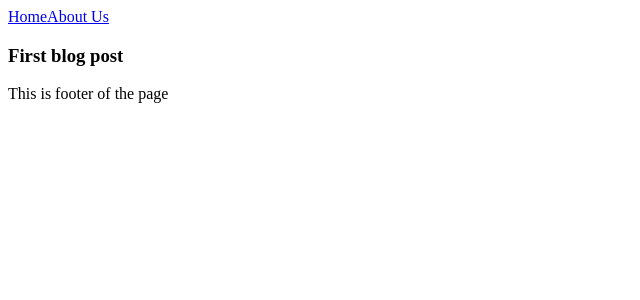
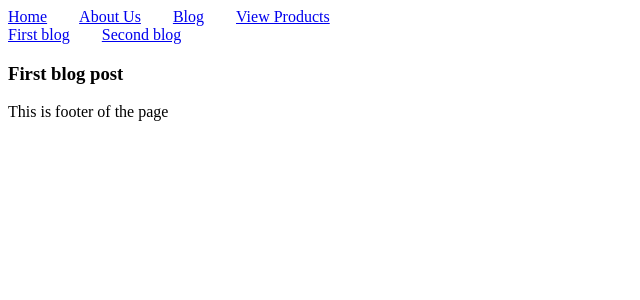
Before and after one commit to pmadhav82/nextjs-tutorial, a Next.js app: page /blog/first in a window 1280 px wide. Shown: the top 300 px of the page, without its empty margins (0-640 px from the left). Built offline with nearby package versions, Linux system fonts and the light colour scheme.

Commit message:
dynamic route covered

```diff
--- /dev/null
+++ b/src/app/blog/layout.tsx
@@ -0,0 +1,23 @@
+import Link from "next/link"
+export default function BlogLayout({
+    children,
+  }: {
+    children: React.ReactNode
+  }) {
+    return <section>
+
+        <div style={{display:"flex", justifyContent: "flex-start", gap:"2rem"}}>
+
+
+<Link href="/blog/first">
+  First blog
+</Link>
+
+<Link href="/blog/second">
+
+  Second blog
+</Link>
+
+</div>
+        {children}</section>
+  }
--- a/src/app/layout.tsx
+++ b/src/app/layout.tsx
@@ -14,9 +14,9 @@ export default function RootLayout({
     <html lang="en">
       <body>
         <header >
-          <nav className="inline-grid grid-cols-3 gap-4 w-full">
+          <nav style={{display:"flex", justifyContent: "flex-start", gap:"2rem"}}>
 
-<Link className="bg-yellow-400" href={"/"}>
+<Link href={"/"}>
 Home
 </Link>
 
@@ -24,9 +24,22 @@ Home
   About Us
 </Link>
 
+
+<Link href="/blog">
+  Blog
+</Link>
+
+
+<Link href="/products">
+
+  View Products
+</Link>
+
           </nav>
 
         </header>
+
+
         {children}
         <footer>This is footer of the page</footer>
         </body>
```
Also changed, not shown: src/app/blog/page.tsx (+8 -1 lines), src/app/products/[productId]/page.tsx (added, +65 -0 lines), src/app/products/page.tsx (added, +43 -0 lines), 1 other file (tests, documents, lock files or other folders).
